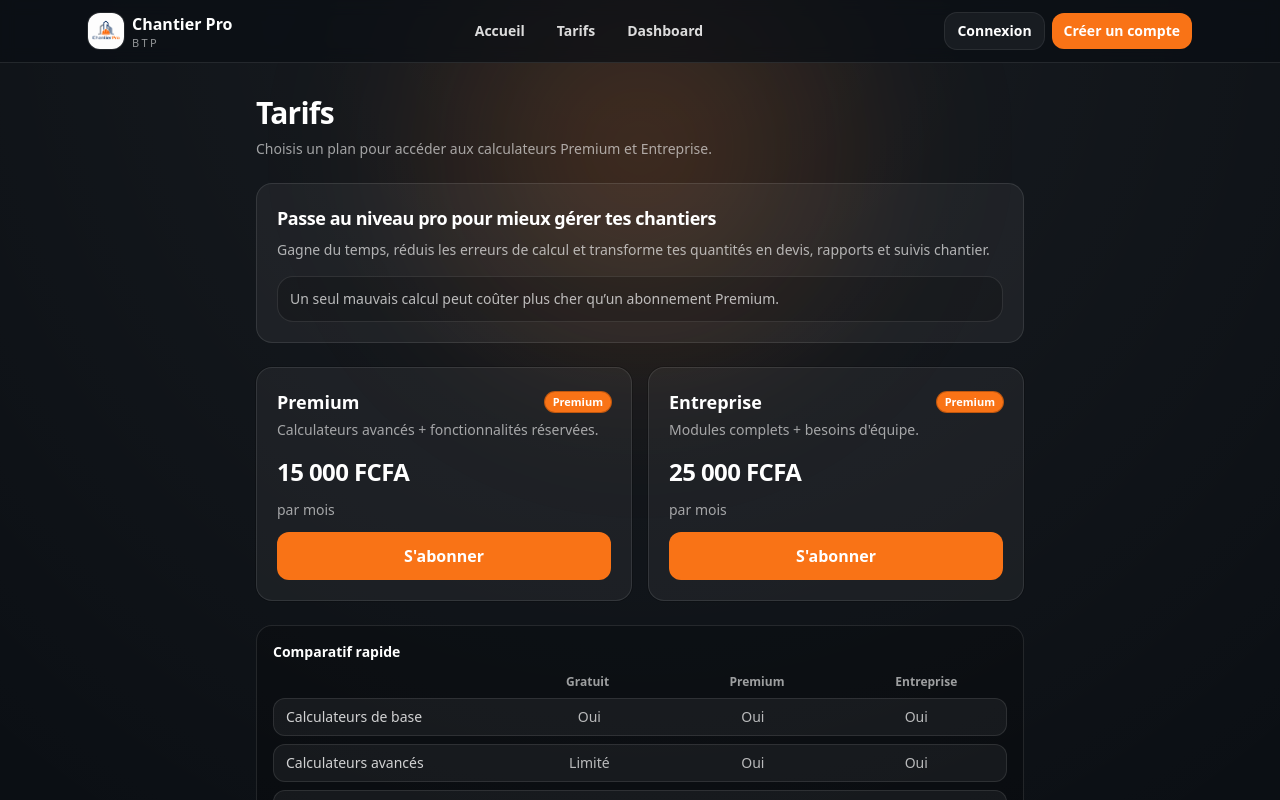
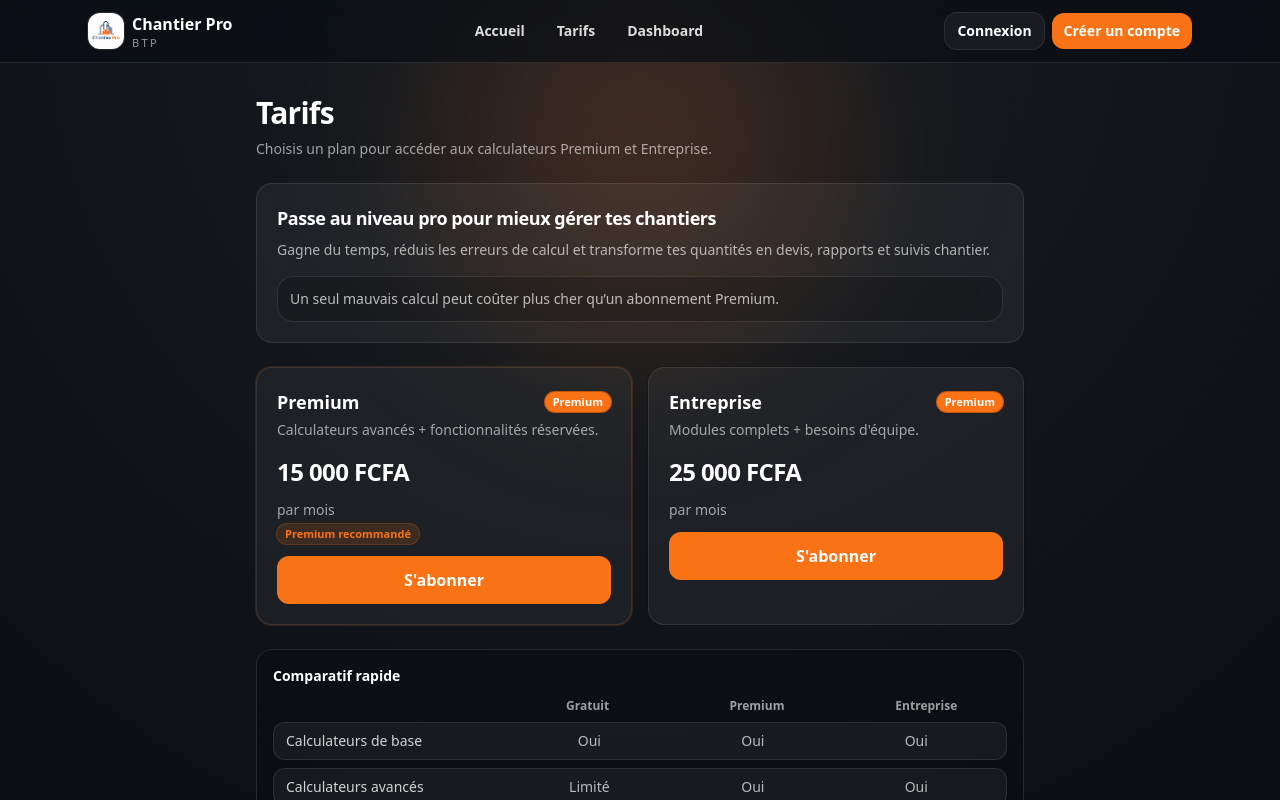
Before and after one commit to karlprime76-debug/chantier-pro, a Next.js app: page /pricing in a window 1280 px wide. Shown: the top 800 px of the page. Built offline with nearby package versions, Linux system fonts and the light colour scheme; no server answers.

Commit message:
feat(ui): improve start CTA and highlight premium

```diff
--- a/src/app/pricing/page.tsx
+++ b/src/app/pricing/page.tsx
@@ -33,7 +33,7 @@ export default async function PricingPage() {
           </div>
 
           <div className="mt-6 grid gap-4 sm:grid-cols-2">
-            <Card>
+            <Card className="ring-1 ring-[var(--cp-accent)]/20">
               <CardHeader>
                 <div className="flex items-center justify-between gap-3">
                   <CardTitle>Premium</CardTitle>
@@ -46,6 +46,9 @@ export default async function PricingPage() {
               <div className="grid gap-3">
                 <div className="text-2xl font-extrabold tracking-tight text-white">15 000 FCFA</div>
                 <div className="text-sm text-white/60">par mois</div>
+                <div className="-mt-2 inline-flex w-fit items-center rounded-full bg-[var(--cp-accent)]/15 px-2 py-0.5 text-[11px] font-bold text-[var(--cp-accent)] ring-1 ring-[var(--cp-accent)]/30">
+                  Premium recommandé
+                </div>
                 <SubscribeButton plan="PREMIUM">S&apos;abonner</SubscribeButton>
               </div>
             </Card>
--- a/src/components/subscription/PlanTabs.tsx
+++ b/src/components/subscription/PlanTabs.tsx
@@ -1,6 +1,8 @@
 "use client";
 
 import { useMemo, useState } from "react";
+
+import { useSession } from "next-auth/react";
 
 import { Button } from "@/components/ui/Button";
 import { Card, CardDescription, CardHeader, CardTitle } from "@/components/ui/Card";
@@ -24,6 +26,9 @@ const TABS: Tab[] = [
 
 export function PlanTabs({ defaultTab = "premium" }: { defaultTab?: TabKey }) {
   const [active, setActive] = useState<TabKey>(defaultTab);
+  const { status } = useSession();
+  const isAuthenticated = status === "authenticated";
+  const startHref = isAuthenticated ? "/dashboard/projects/new" : "/register?next=/dashboard/projects/new";
 
   const activeTab = useMemo(() => TABS.find((t) => t.key === active) ?? TABS[0], [active]);
 
@@ -186,8 +191,8 @@ export function PlanTabs({ defaultTab = "premium" }: { defaultTab?: TabKey }) {
             </div>
 
             <div className="flex flex-col gap-2 sm:flex-row sm:items-center">
-              <Button href="/register" size="lg" variant="secondary">
-                Commencer gratuitement
+              <Button href={startHref} size="lg" variant="secondary">
+                {isAuthenticated ? "Créer mon chantier" : "Commencer gratuitement"}
               </Button>
               <Button type="button" size="lg" variant="ghost" onClick={() => setActive("premium")}>
                 Voir Premium
```
